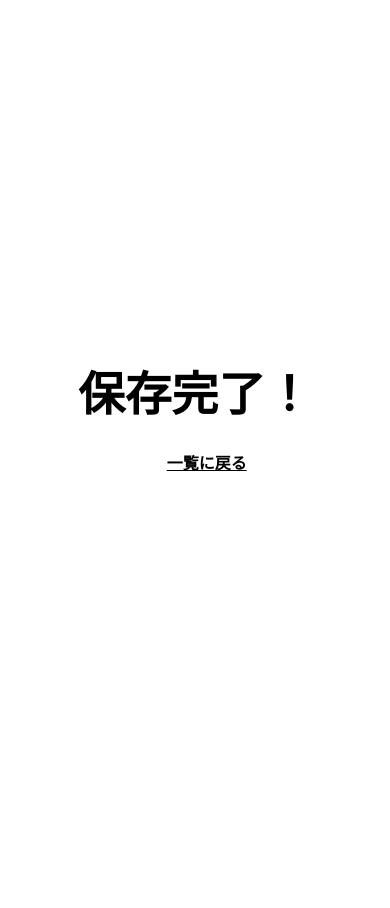
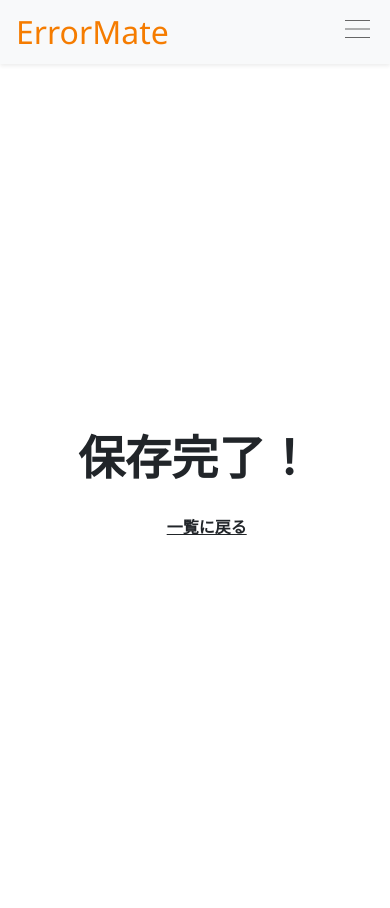
Before and after one commit to ken99375/ErrorMate, a Flask app: page /card/create/complete in a window 390 px wide. Before the commit the page ends 471 px from the top, so only its background shows below. Run offline with Flask 3, Linux system fonts and the light colour scheme.

Commit message:
HTMLすべてbase連携

```diff
--- a/templates/card/StepCardCreateComplate.html
+++ b/templates/card/StepCardCreateComplate.html
@@ -1,20 +1,16 @@
-<!--ステップカード新規作成完了画面-->
-<!doctype html>
-<html lang="ja">
-<head>
-  <meta charset="utf-8" />
-  <meta name="viewport" content="width=device-width,initial-scale=1" />
-  <title>ステップカード保存完了</title>
+{% extends "base.html" %}
+
+{% block title %}ステップカード保存完了 - ErrorMate{% endblock %}
+
+{% block extra_css %}
 <style>
-    html, body { height: 100%; margin: 0; }
-    body {
-      font-family: system-ui, -apple-system, "Segoe UI", Roboto, "Hiragino Kaku Gothic ProN",
-                  "メイリオ", "Noto Sans JP", sans-serif;
+  main.container {
+    height: 100vh;
     display: grid;
     place-items: center;
-      background: #fff;
-      color: #000;
+    padding: 0;
   }
+
   .wrap {
     text-align: center;
     padding: 2rem;
@@ -23,19 +19,19 @@
     max-width: 1100px;
     display: flex;
     flex-direction: column;
-      align-items: center; /* メッセージは中央表示のまま */
+    align-items: center;
   }
-    /* 大きなメッセージ */
-    .message[name="message"] {
+
+  .message {
     font-weight: 700;
     margin: 0 0 1.5rem;
     font-size: clamp(48px, 10vw, 140px);
     line-height: 1;
   }
-    /* 下に出すが右寄りに見せるために左マージンを付与 */
-    a.link[name="link_list"] {
+
+  a.link {
     margin-top: 0.6rem;
-      margin-left: clamp(120px, 14vw, 360px); /* ここで「右寄り」の度合いを調整 */
+    margin-left: clamp(120px, 14vw, 360px);
     text-decoration: underline;
     font-weight: 700;
     font-size: clamp(16px, 2.2vw, 28px);
@@ -48,24 +44,25 @@
     outline-offset: 4px;
     border-radius: 4px;
   }
-    /* 狭い画面でははみ出さないように調整（リンクを中央寄せ） */
+
   @media (max-width: 700px) {
-      .message[name="message"] { white-space: normal; font-size: clamp(40px, 12vw, 80px); }
-      a.link[name="link_list"] {
+    main.container {
+      height: auto;
+      min-height: 100vh;
+    }
+    .message { white-space: normal; font-size: clamp(40px, 12vw, 80px); }
+    a.link {
       margin-left: clamp(20px, 6vw, 80px);
       transform: none;
       align-self: center;
     }
   }
 </style>
-</head>
-<body>
-  <main class="wrap" role="main">
-    <!-- 指定の name 属性を付与 -->
-    <div class="message" name="message" role="status" aria-live="polite">保存完了！</div>
+{% endblock %}
 
-    <!-- name 属性: link_list （下に出したまま右寄りに表示） -->
-    <a href="{{ url_for('step_card.list_cards') }}" class="link" name="link_list" id="link_list">一覧に戻る</a>
-  </main>
-</body>
-</html>
+{% block content %}
+<div class="wrap" role="main" aria-live="polite">
+  <div class="message">保存完了！</div>
+  <a href="{{ url_for('step_card.list_cards') }}" class="link" id="link_list">一覧に戻る</a>
+</div>
+{% endblock %}
```
Also changed, not shown: templates/admin/AdminDashBoard.html (+9 -18 lines), templates/card/StepCardDeleteComplate.html (+8 -14 lines), templates/card/StepCardUpdateComplate.html (+30 -30 lines), templates/help/help_card_create.html (+12 -13 lines). Lines whose indentation alone changed are shown as unchanged.
